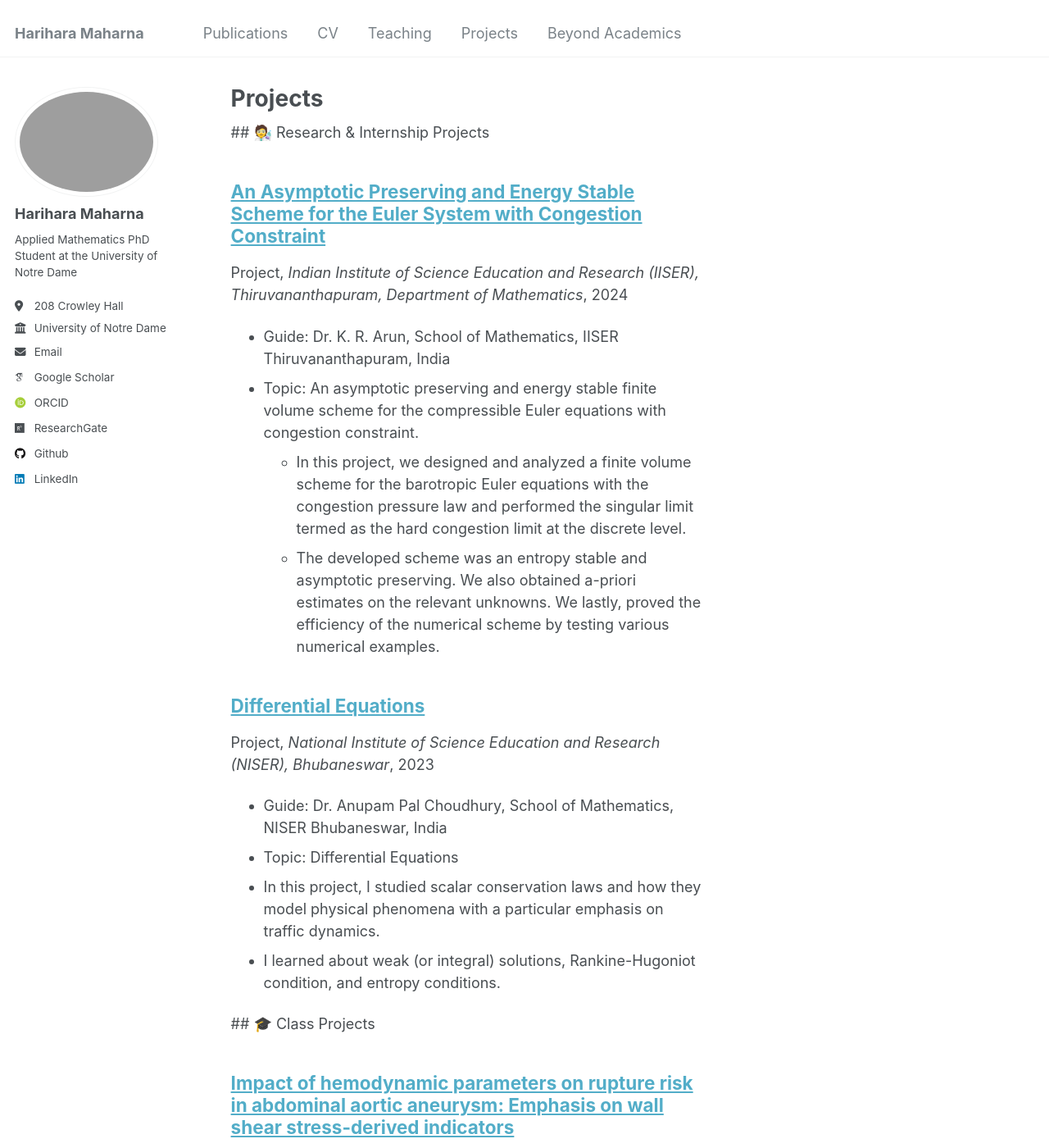
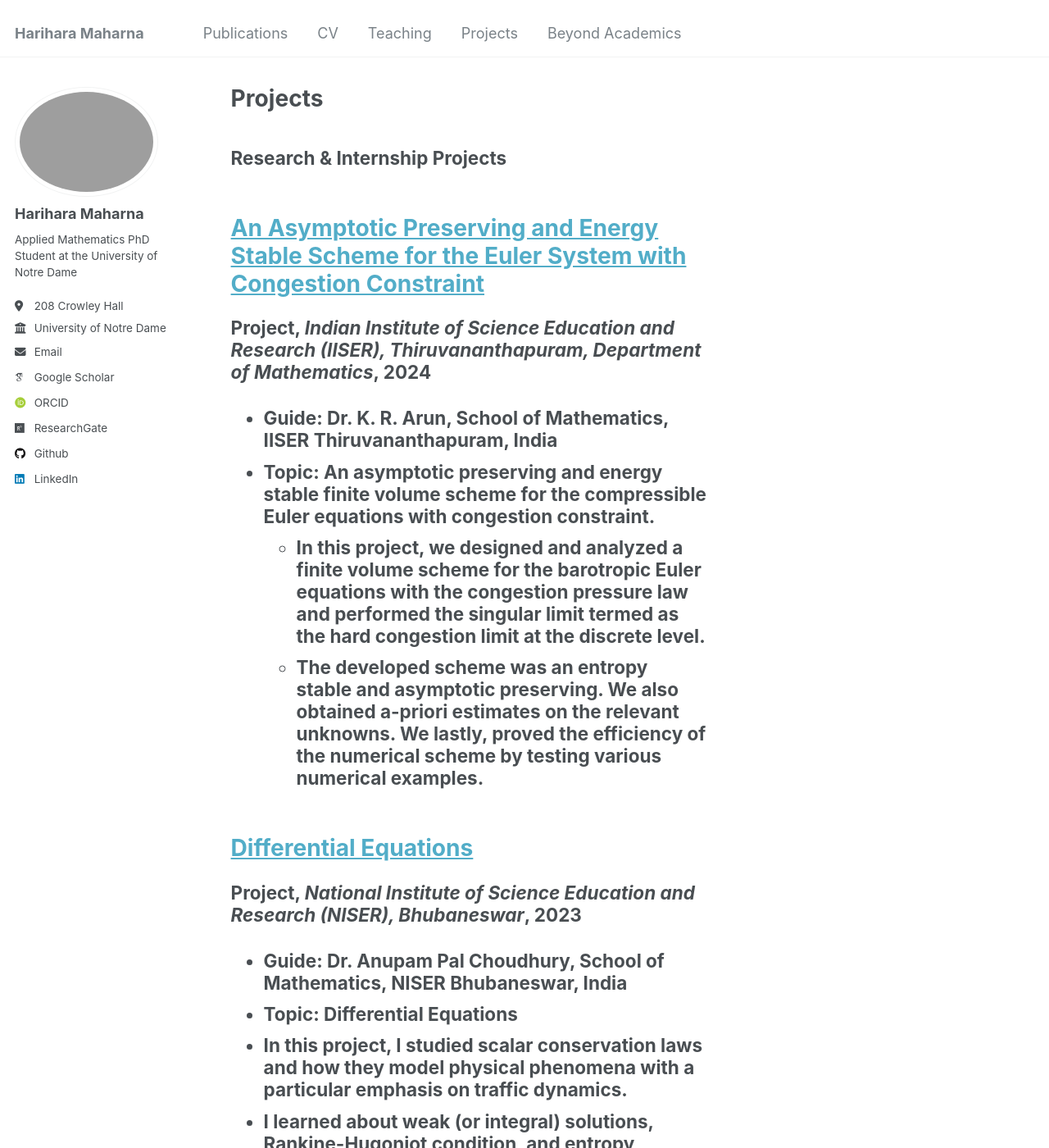
Before and after one commit to harihara-m/harihara-m.github.io, a Jekyll site: the page built from _pages/project.html, in a window 1280 px wide and 1400 px high. Shown: the whole window at 82% size. Built offline with Jekyll 4.4.1, drawn with Linux system fonts in a browser that asks for light colours; some web fonts are replaced.

Commit message:
more updates

```diff
--- a/_pages/project.html
+++ b/_pages/project.html
@@ -7,13 +7,13 @@ author_profile: true
 
 {% include base_path %}
 
-## 🧑‍🔬 Research & Internship Projects
+<h2> Research & Internship Projects
     {% assign main_projects = site.project | where: "type", "Project" | sort: 'date' | reverse %}
     {% for post in main_projects %}
     {% include archive-single.html %}
     {% endfor %}
 
-## 🎓 Class Projects
+    <h2> Class Projects
         {% assign class_projects = site.project | where: "type", "Class Project" | sort: 'date' | reverse %}
         {% for post in class_projects %}
         {% include archive-single.html %}
```
Lines whose indentation alone changed are shown as unchanged.
